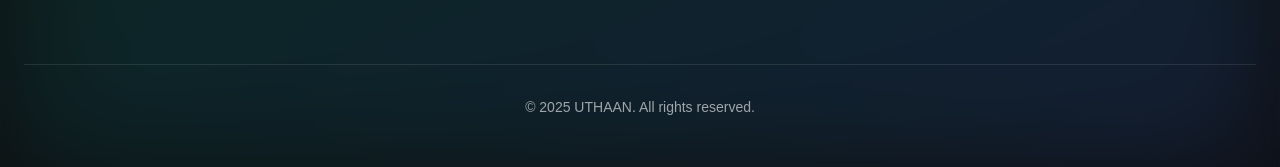
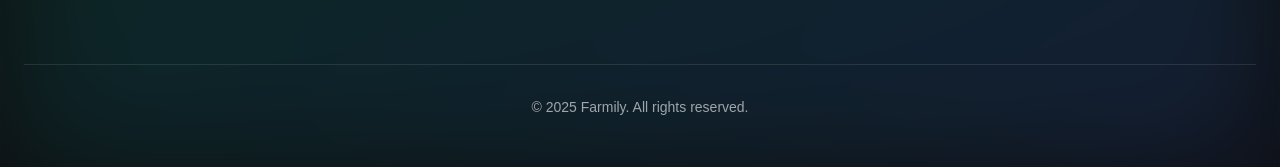
Before and after one commit to rohit-lagom/unati, a Next.js app: page / in a window 1280 px wide. Shown: the part 1960-2127 px from the top of the page. Built offline with nearby package versions, Linux system fonts and the light colour scheme.

Commit message:
fix (Footer): fix website footer copyright name

```diff
--- a/src/app/components/Footer/Footer.jsx
+++ b/src/app/components/Footer/Footer.jsx
@@ -137,7 +137,7 @@ const Footer = () => {
 
         {/* Copyright */}
         <div className="border-t border-white/10 pt-8 text-center text-sm text-white/60">
-          © 2025 UTHAAN. All rights reserved.
+          © 2025 Farmily. All rights reserved.
         </div>
       </div>
     </footer>
```
